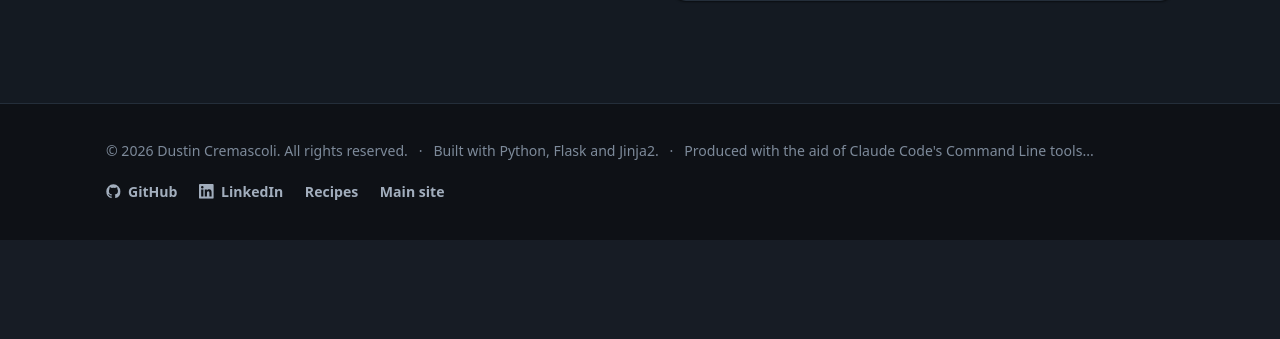
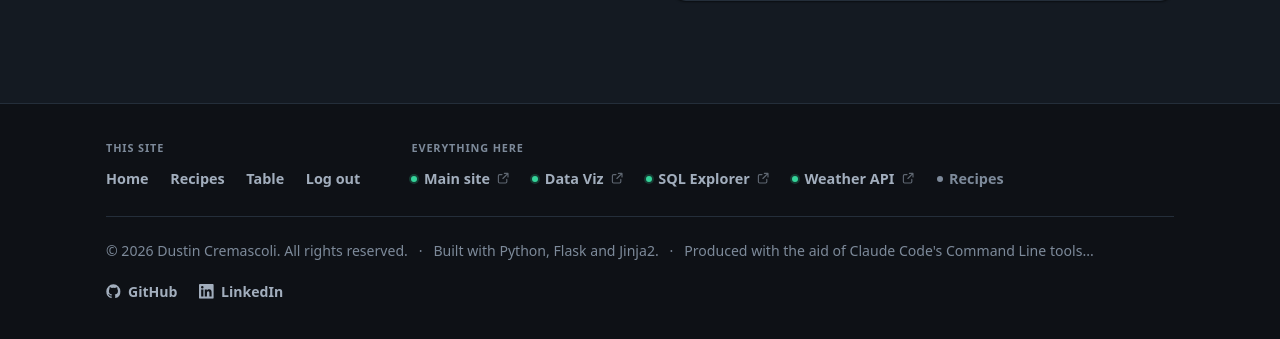
Before and after one commit to dcremas/recipes-flask, a Flask app: page / in a window 1280 px wide. Shown: the part 2700-3039 px from the top of the page. Before the commit the page ends 2940 px from the top, so only its background shows below. Run offline with Flask 3, Linux system fonts and the light colour scheme; the visitor is signed in with stand-in values (Sample User, id 1); data that the repository does not hold is empty; some libraries are stand-ins or nearby versions.

Commit message:
Commit pending work as it stood
Changes that had been sitting uncommitted in this tree, committed unchanged
before the footer-row update that follows: .env.example, README.md, app.py, content.py, importer.py, static/css/site.css, templates/partials/footer.html, tests/try_import.py.

Co-Authored-By: Claude Opus 5.5 (1M context) <noreply@anthropic.com>

```diff
--- a/app.py
+++ b/app.py
@@ -209,7 +209,7 @@ def create_app(config: dict | None = None) -> Flask:
 
 def _register_filters(app: Flask) -> None:
     from content import FEEDBACK as CONTENT_FEEDBACK
-    from content import SITE
+    from content import SITE, SITES, SITES_CURRENT, SITES_LABEL
 
     @app.context_processor
     def inject_globals():
@@ -218,6 +218,12 @@ def _register_filters(app: Flask) -> None:
 
         return {
             "site": SITE,
+            # The cross-site row in the footer: the five public properties, the
+            # one you are already on, and the label above them. Same list on
+            # every surface the EC2 box serves — see content.SITES.
+            "sites": SITES,
+            "sites_current": SITES_CURRENT,
+            "sites_label": SITES_LABEL,
             "year": datetime.now(timezone.utc).year,
             # Every authoring control in the templates keys off this one flag, so
             # there is a single place to get it wrong. getattr keeps it False for
--- a/content.py
+++ b/content.py
@@ -31,6 +31,47 @@ SITE = {
         },
     ],
 }
+
+# --------------------------------------------------------------------------- #
+# The cross-site footer nav
+# --------------------------------------------------------------------------- #
+#
+# The five public properties served off the one EC2 box, in the order they
+# appear in the SECOND row of every footer on the estate. The bottom of a page
+# is a navigation surface, not a dead end: from here you can reach the main
+# site, the charts, the SQL demo and the API without scrolling back up.
+#
+# `key` identifies the property and SITES_CURRENT names the one you are already
+# on. That entry is still a link; it just carries `aria-current="page"` and a
+# muted treatment, so the row is the same length on every site.
+#
+# Same-origin hrefs are RELATIVE on purpose: the footer template derives new-tab
+# behaviour from the href, so "Recipes" opens in this tab here and in a new one
+# everywhere else, with no per-site flag to keep in sync.
+#
+# THIS LIST IS DUPLICATED seven times across five repos with no shared package.
+# prosite_flask/content.py holds the canonical copy and names all seven;
+# ../check-footer-nav.sh diffs them and exits non-zero when they disagree.
+SITES = [
+    {"key": "www", "label": "Main site", "href": "https://www.dustincremascoli.com/"},
+    {
+        "key": "viz",
+        "label": "Data Viz",
+        "href": "https://www.dustincremascoli.com/visualizations",
+    },
+    {"key": "sql", "label": "SQL Explorer", "href": "https://sql.dustincremascoli.com/"},
+    {
+        "key": "api",
+        "label": "Weather API",
+        "href": "https://api.dustincremascoli.com/docs",
+    },
+    {"key": "recipes", "label": "Recipes", "href": "/"},
+]
+
+# Which entry in SITES is this codebase.
+SITES_CURRENT = "recipes"
+
+SITES_LABEL = "Everything here"
 
 HERO = {
     "greeting": "Hi, I'm Dustin Cremascoli — and this is my recipe site.",
--- a/importer.py
+++ b/importer.py
@@ -37,7 +37,7 @@ PROVIDERS = ("anthropic", "gemini")
 # page describes where the photo is going. Kept together so adding a provider is
 # one entry plus one extract function.
 KEY_VARS = {"anthropic": "ANTHROPIC_API_KEY", "gemini": "GEMINI_API_KEY"}
-DEFAULT_MODELS = {"anthropic": "claude-opus-5", "gemini": "gemini-3.7-flash"}
+DEFAULT_MODELS = {"anthropic": "claude-opus-5", "gemini": "gemini-3.8-flash"}
 LABELS = {"anthropic": "Anthropic's API", "gemini": "Google's Gemini API"}
 
 SYSTEM = """\
--- a/static/css/site.css
+++ b/static/css/site.css
@@ -25,6 +25,9 @@
   --ok-soft:     #e6f6ee;
   --err:         #b3261e;
   --err-soft:    #fdeceb;
+
+  --live:        #16a34a;
+  --live-halo:   rgba(22,163,74,.20);
 
   --radius:      14px;
   --radius-sm:   9px;
@@ -74,6 +77,9 @@
     --err:         #ff8b82;
     --err-soft:    #2d1614;
 
+    --live:        #34d399;
+    --live-halo:   rgba(52,211,153,.22);
+
     --shadow-sm: 0 1px 2px rgb(0 0 0 / .5);
     --shadow-md: 0 6px 18px rgb(0 0 0 / .45);
     --shadow-lg: 0 14px 34px rgb(0 0 0 / .5);
@@ -105,6 +111,9 @@
   --ok-soft:     #10291f;
   --err:         #ff8b82;
   --err-soft:    #2d1614;
+
+  --live:        #34d399;
+  --live-halo:   rgba(52,211,153,.22);
 
   --shadow-sm: 0 1px 2px rgb(0 0 0 / .5);
   --shadow-md: 0 6px 18px rgb(0 0 0 / .45);
@@ -476,6 +485,47 @@ p  { text-wrap: pretty; }
    optical height as a text-only one. */
 .footer-links .ico { width: 1.05em; height: 1.05em; }
 .footer-links a:hover { color: var(--accent); }
+
+/* The footer's two navigation rows. Identical rules to prosite_flask's copy of
+   this block — the two sites share a footer shape on purpose, so a change to
+   one belongs in the other. See partials/footer.html.
+
+   Two columns on a wide screen, stacked when they no longer fit. */
+.footer-nav {
+  display: flex; flex-wrap: wrap; gap: 1.4rem 3.2rem;
+  padding-bottom: 1.5rem; margin-bottom: 1.4rem;
+  border-bottom: 1px solid var(--border);
+}
+.footer-nav-group { min-width: 0; }
+.footer-nav-label {
+  margin: 0 0 .5rem; color: var(--fg-faint);
+  font-size: .68rem; font-weight: 650; letter-spacing: .08em; text-transform: uppercase;
+}
+.footer-nav-list {
+  display: flex; flex-wrap: wrap; align-items: center;
+  gap: .35rem 1.35rem; list-style: none; padding: 0; margin: 0;
+}
+.footer-nav-list li { display: flex; align-items: center; }
+.footer-nav-link {
+  display: inline-flex; align-items: center; gap: .4rem;
+  color: var(--fg-muted); text-decoration: none;
+  font-size: .9rem; font-weight: 550; line-height: 1.5; padding-block: .15rem;
+}
+.footer-nav-link:hover { color: var(--accent); }
+.footer-nav-link .ico--xs { opacity: .55; }
+.footer-nav-link:hover .ico--xs { opacity: 1; }
+/* A running service on the other end, not another page of this document. This
+   site's header has no app pills, so .nav-dot is defined here rather than
+   alongside a nav rule as it is on prosite. */
+.nav-dot {
+  flex: none; width: 6px; height: 6px; border-radius: 50%;
+  background: var(--live); box-shadow: 0 0 0 3px var(--live-halo);
+}
+.footer-nav-link--site .nav-dot { box-shadow: 0 0 0 2px var(--live-halo); }
+/* The property you are already on. Still a link — muted rather than removed, so
+   the row is the same five items on every site that renders it. */
+.footer-nav-link.is-current { color: var(--fg-faint); font-weight: 650; }
+.footer-nav-link.is-current .nav-dot { background: var(--fg-faint); box-shadow: none; }
 
 /* ------------------------------------------------------------ responsive */
 @media (max-width: 860px) {
--- a/templates/partials/footer.html
+++ b/templates/partials/footer.html
@@ -1,5 +1,82 @@
+{# The footer is a second header, not a signature line.
+
+   Three rows, matching prosite_flask/templates/partials/footer.html exactly in
+   shape so the two sites read as one estate:
+
+     1. THIS SITE — the same items partials/nav.html renders at the top, under
+        the same admin/auth conditions. If Manage is in the header it is in the
+        footer; if you are signed out, neither has it.
+     2. EVERYTHING HERE — the five public properties on the EC2 box, from
+        content.SITES. Identical row on every surface nginx serves.
+     3. The credit line and socials, which is all this footer used to be.
+
+   Row 1 is written out rather than looped because this site's nav is four
+   conditional items, not a data list — content.py has no NAV here, and adding
+   one to drive four links would be more indirection than the links are worth.
+   The rule that matters is that the two blocks stay in step: touch nav.html,
+   touch this.
+
+   New-tab behaviour in row 2 is derived from the href, not from a flag: an href
+   starting with "http" is off-site and opens in a new tab. #}
 <footer class="site-footer">
-  <div class="container footer-inner">
+  <div class="container">
+
+    <nav class="footer-nav" aria-label="Footer">
+
+      <div class="footer-nav-group">
+        <p class="footer-nav-label" id="footer-nav-page">This site</p>
+        <ul class="footer-nav-list" aria-labelledby="footer-nav-page">
+          <li>
+            <a class="footer-nav-link" href="{{ url_for('main.home') }}"
+               {% if request.endpoint == 'main.home' %}aria-current="page"{% endif %}>Home</a>
+          </li>
+          <li>
+            <a class="footer-nav-link" href="{{ url_for('main.recipes') }}"
+               {% if request.endpoint == 'main.recipes' %}aria-current="page"{% endif %}>Recipes</a>
+          </li>
+          <li>
+            <a class="footer-nav-link" href="{{ url_for('main.recipes_table') }}"
+               {% if request.endpoint == 'main.recipes_table' %}aria-current="page"{% endif %}>Table</a>
+          </li>
+          {% if is_admin %}
+            <li>
+              <a class="footer-nav-link" href="{{ url_for('main.manage') }}"
+                 {% if request.endpoint == 'main.manage' %}aria-current="page"{% endif %}>Manage</a>
+            </li>
+          {% endif %}
+          {% if current_user.is_authenticated %}
+            <li><a class="footer-nav-link" href="{{ url_for('main.logout') }}">Log out</a></li>
+          {% endif %}
+        </ul>
+      </div>
+
+      <div class="footer-nav-group">
+        <p class="footer-nav-label" id="footer-nav-sites">{{ sites_label }}</p>
+        <ul class="footer-nav-list" aria-labelledby="footer-nav-sites">
+          {% for s in sites %}
+            {% set is_ext = s.href.startswith('http') %}
+            {% set is_here = s.key == sites_current %}
+            <li>
+              <a class="footer-nav-link footer-nav-link--site{% if is_here %} is-current{% endif %}"
+                 href="{{ s.href }}"
+                 {% if is_here %}aria-current="page"{% endif %}
+                 {% if is_ext %}target="_blank" rel="noopener noreferrer"{% endif %}>
+                <span class="nav-dot" aria-hidden="true"></span>
+                {{ s.label }}
+                {% if is_ext %}
+                  <svg class="ico ico--xs" aria-hidden="true"><use href="#i-external"></use></svg>
+                  <span class="sr-only">— opens in a new tab</span>
+                {% endif %}
+                {% if is_here %}<span class="sr-only">— you are here</span>{% endif %}
+              </a>
+            </li>
+          {% endfor %}
+        </ul>
+      </div>
+
+    </nav>
+
+    <div class="footer-inner">
       <p class="footer-meta">
         &copy; {{ year }} {{ site.owner }}. All rights reserved.
         <span class="sep" aria-hidden="true">·</span>
@@ -16,8 +93,8 @@
             </a>
           </li>
         {% endfor %}
-      <li><a href="{{ url_for('main.recipes') }}">Recipes</a></li>
-      <li><a href="{{ site.main_site }}" target="_blank" rel="noopener noreferrer">Main site</a></li>
       </ul>
     </div>
+
+  </div>
 </footer>
```
Also changed, not shown: tests/try_import.py (+1 -1 lines), README.md, 1 other file. Lines whose indentation alone changed are shown as unchanged.
